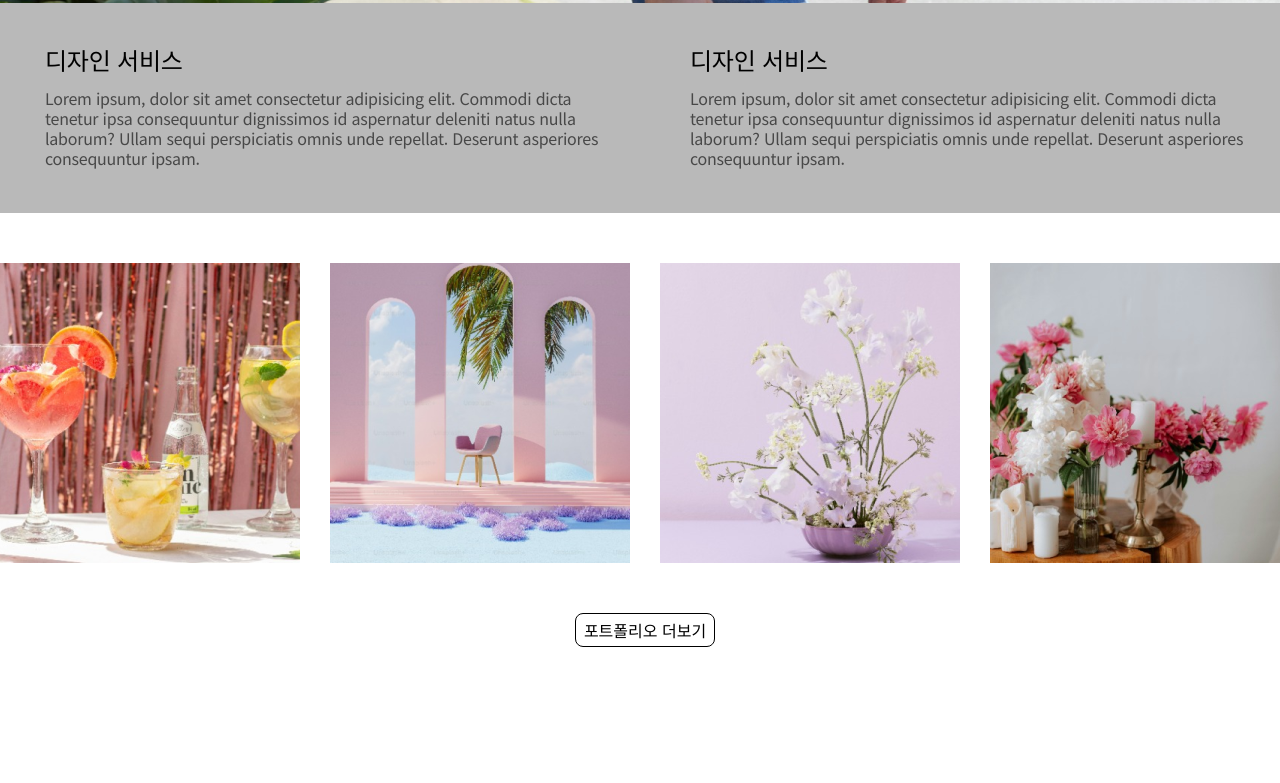
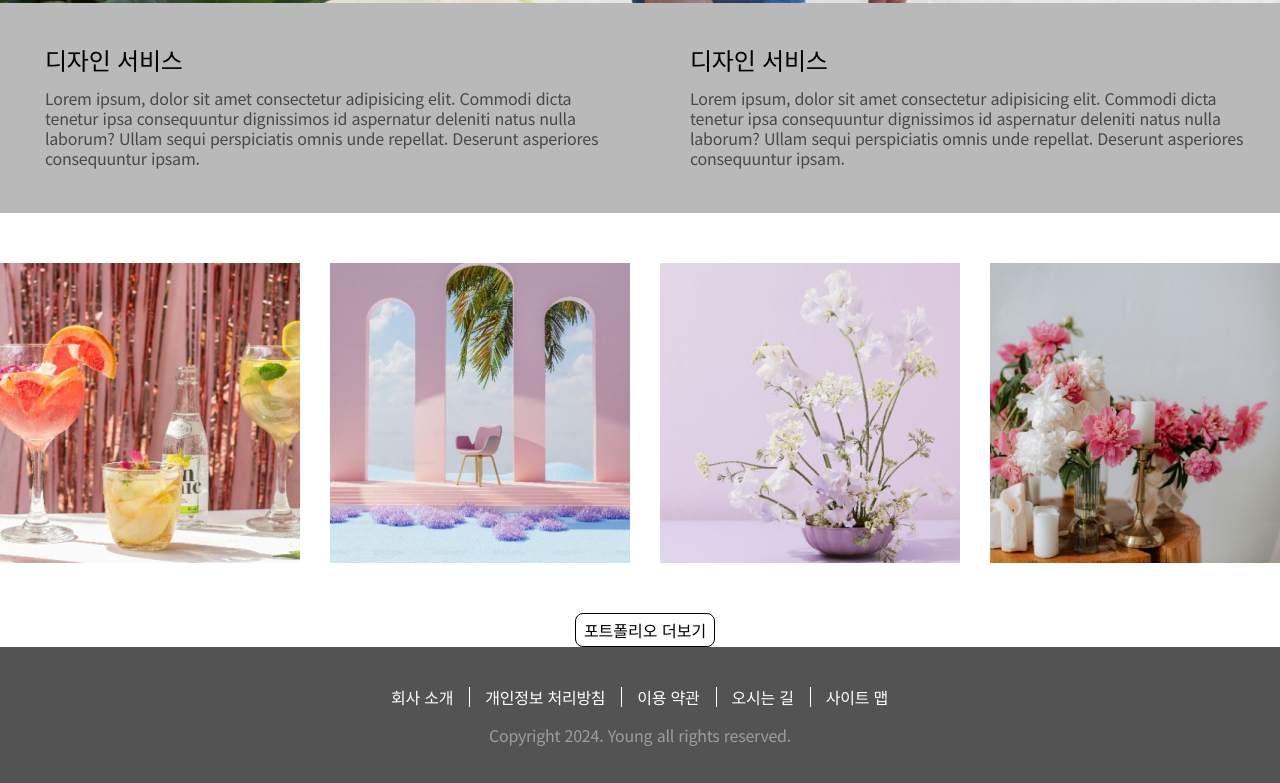
Before and after one commit to juyoung0258/web_project_first, a plain HTML site: page index.html in a window 1280 px wide. Shown: the part 657-1440 px from the top of the page. Before the commit the page ends 1304 px from the top, so only its background shows below. Drawn offline with Linux system fonts and the light colour scheme.

Commit message:
design: 푸터 작업

```diff
--- a/index.html
+++ b/index.html
@@ -7,6 +7,7 @@
     <link rel="stylesheet" href="/styles/index.css" />
     <link rel="stylesheet" href="/styles/header/header.css" />
     <link rel="stylesheet" href="/styles/main/main.css">
+    <link rel="stylesheet" href="/styles/footer/footer.css" />
   </head>
   <body>
     <div class="wrap">
@@ -63,6 +64,16 @@
         <button onclick="handleclick('지금은 준비중입니다')">포트폴리오 더보기</button>
       </main>
       <!-- 푸터 영역 -->
+      <footer>
+        <ul>
+          <li><a href="#">회사 소개</a></li>
+          <li><a href="#">개인정보 처리방침</a></li>
+          <li><a href="#">이용 약관</a></li>
+          <li><a href="#">오시는 길</a></li>
+          <li><a href="#">사이트 맵</a></li>
+        </ul>
+        <p>Copyright 2024. Young all rights reserved.</p>
+      </footer>
     </div>
 
     <script>
--- /dev/null
+++ b/styles/footer/footer.css
@@ -0,0 +1,42 @@
+footer {
+    position: relative;
+    display: flex;
+    width: 100%;
+    padding-top: 40px;
+    padding-bottom: 40px;
+    flex-direction: column;
+    gap: 20px;
+    align-items: center;
+    background-color: #535353;
+}
+
+footer ul {
+    position: relative;
+    display: flex;
+    align-items: center;
+}
+
+footer ul li {
+    position: relative;
+    padding-left: 15px;
+    padding-right: 16px;
+    border-right: 1px solid #fff;
+}
+
+footer ul li:last-child {
+    border: none;
+}
+
+footer ul li a {
+    color: #fff;
+    font-size: 1rem;
+    font-weight: 400;
+    line-height: 100%;
+}
+
+footer p {
+    color: #9d9d9d;
+    font-size: 1rem;
+    font-weight: 400;
+    line-height: 100%;
+}
```
